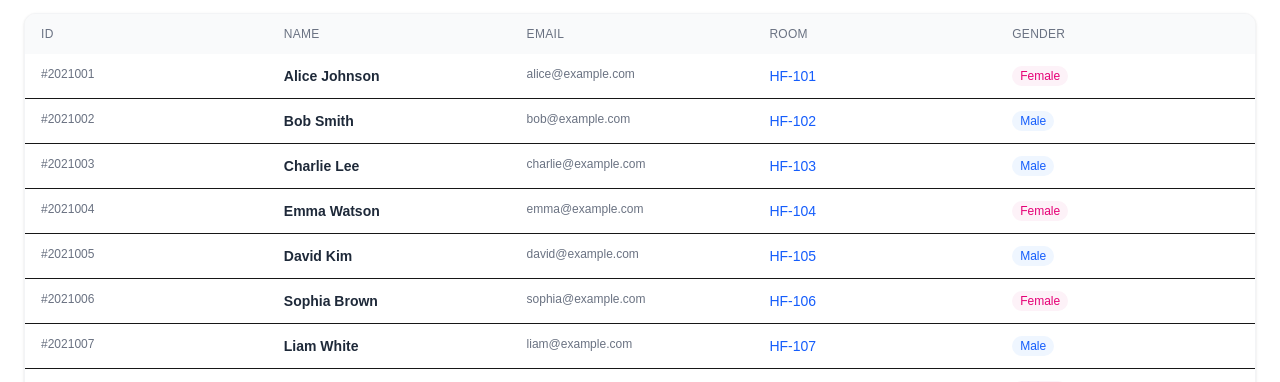
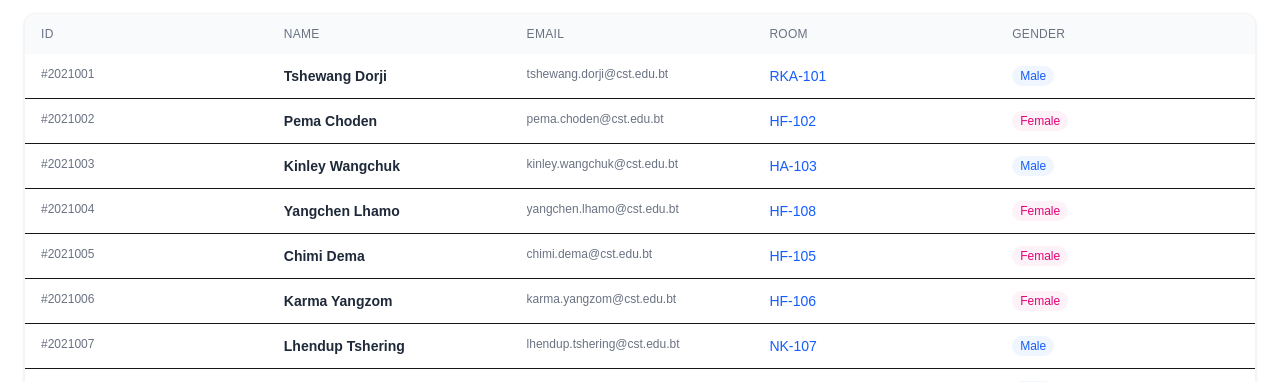
Before and after one commit to Ran501/CST_Hostel_Booking_System, a Next.js app in the folder cst_room_booking_system/: page /admin_dashboard in a window 1280 px wide. Shown: the part 564-946 px from the top of the page. Built offline with nearby package versions, Linux system fonts and the light colour scheme; no server answers.

Commit message:
updates on ui of hostel

```diff
--- a/cst_room_booking_system/src/app/admin_dashboard/homepage/recent_booking.js
+++ b/cst_room_booking_system/src/app/admin_dashboard/homepage/recent_booking.js
@@ -27,16 +27,16 @@ export default function RecentBookings() {
 
   // 🔥 Dummy Data
   const bookings = [
-    { id: 1, studentNumber: "2021001", name: "Alice Johnson", email: "alice@example.com", room: "HF-101", gender: "Female" },
-    { id: 2, studentNumber: "2021002", name: "Bob Smith", email: "bob@example.com", room: "HF-102", gender: "Male" },
-    { id: 3, studentNumber: "2021003", name: "Charlie Lee", email: "charlie@example.com", room: "HF-103", gender: "Male" },
-    { id: 4, studentNumber: "2021004", name: "Emma Watson", email: "emma@example.com", room: "HF-104", gender: "Female" },
-    { id: 5, studentNumber: "2021005", name: "David Kim", email: "david@example.com", room: "HF-105", gender: "Male" },
-    { id: 6, studentNumber: "2021006", name: "Sophia Brown", email: "sophia@example.com", room: "HF-106", gender: "Female" },
-    { id: 7, studentNumber: "2021007", name: "Liam White", email: "liam@example.com", room: "HF-107", gender: "Male" },
-    { id: 8, studentNumber: "2021008", name: "Olivia Green", email: "olivia@example.com", room: "HF-108", gender: "Female" },
-    { id: 9, studentNumber: "2021009", name: "Noah Black", email: "noah@example.com", room: "HF-109", gender: "Male" },
-    { id: 10, studentNumber: "2021010", name: "Ava Wilson", email: "ava@example.com", room: "HF-110", gender: "Female" },
+    { id: 1, studentNumber: "2021001", name: "Tshewang Dorji", email: "tshewang.dorji@cst.edu.bt", room: "RKA-101", gender: "Male" },
+    { id: 2, studentNumber: "2021002", name: "Pema Choden", email: "pema.choden@cst.edu.bt", room: "HF-102", gender: "Female" },
+    { id: 3, studentNumber: "2021003", name: "Kinley Wangchuk", email: "kinley.wangchuk@cst.edu.bt", room: "HA-103", gender: "Male" },
+    { id: 4, studentNumber: "2021004", name: "Yangchen Lhamo", email: "yangchen.lhamo@cst.edu.bt", room: "HF-108", gender: "Female" },
+    { id: 5, studentNumber: "2021005", name: "Chimi Dema", email: "chimi.dema@cst.edu.bt", room: "HF-105", gender: "Female" },
+    { id: 6, studentNumber: "2021006", name: "Karma Yangzom", email: "karma.yangzom@cst.edu.bt", room: "HF-106", gender: "Female" },
+    { id: 7, studentNumber: "2021007", name: "Lhendup Tshering", email: "lhendup.tshering@cst.edu.bt", room: "NK-107", gender: "Male" },
+    { id: 8, studentNumber: "2021008", name: "Rinchen Dorji", email: "rinchen.dorji@cst.edu.bt", room: "HE-108", gender: "Male" },
+    { id: 9, studentNumber: "2021009", name: "Sonam Tobgay", email: "sonam.tobgay@cst.edu.bt", room: "HB-109", gender: "Male" },
+    { id: 10, studentNumber: "2021010", name: "Tshering Yangden", email: "tshering.yangden@cst.edu.bt", room: "HF-110", gender: "Female" },
   ];
 
   return (
--- a/cst_room_booking_system/src/app/admin_dashboard/hostel/components/hostel_page.js
+++ b/cst_room_booking_system/src/app/admin_dashboard/hostel/components/hostel_page.js
@@ -151,7 +151,7 @@ export default function HostelPage() {
                 gender: newGender,
               });
             }}
-            className="w-full px-4 py-2 rounded-lg border border-gray-300 text-black focus:outline-none focus:ring-2 focus:ring-blue-500"
+            className="w-full px-4 py-2 rounded-lg border border-blue-300 text-black focus:outline-none focus:ring-2 focus:ring-blue-500"
           >
             <option value="">Select gender</option>
             <option value="male">Male</option>
@@ -172,12 +172,17 @@ export default function HostelPage() {
                 isActive: !selectedHostel.isActive,
               });
             }}
-            className={`w-14 h-7 rounded-full transition ${
-              selectedHostel.isActive
-                ? "bg-green-500"
-                : "bg-red-500"
+            className={`relative w-14 h-7 flex items-center rounded-full p-1 transition-colors duration-300 ${
+              selectedHostel.isActive ? "bg-green-500" : "bg-gray-300"
             }`}
-          />
+          >
+            {/* Toggle Knob */}
+            <div
+              className={`w-5 h-5 bg-white rounded-full shadow-md transform transition-transform duration-300 ${
+                selectedHostel.isActive ? "translate-x-7" : "translate-x-0"
+              }`}
+            />
+          </button>
         </div>
 
       </div>
```
